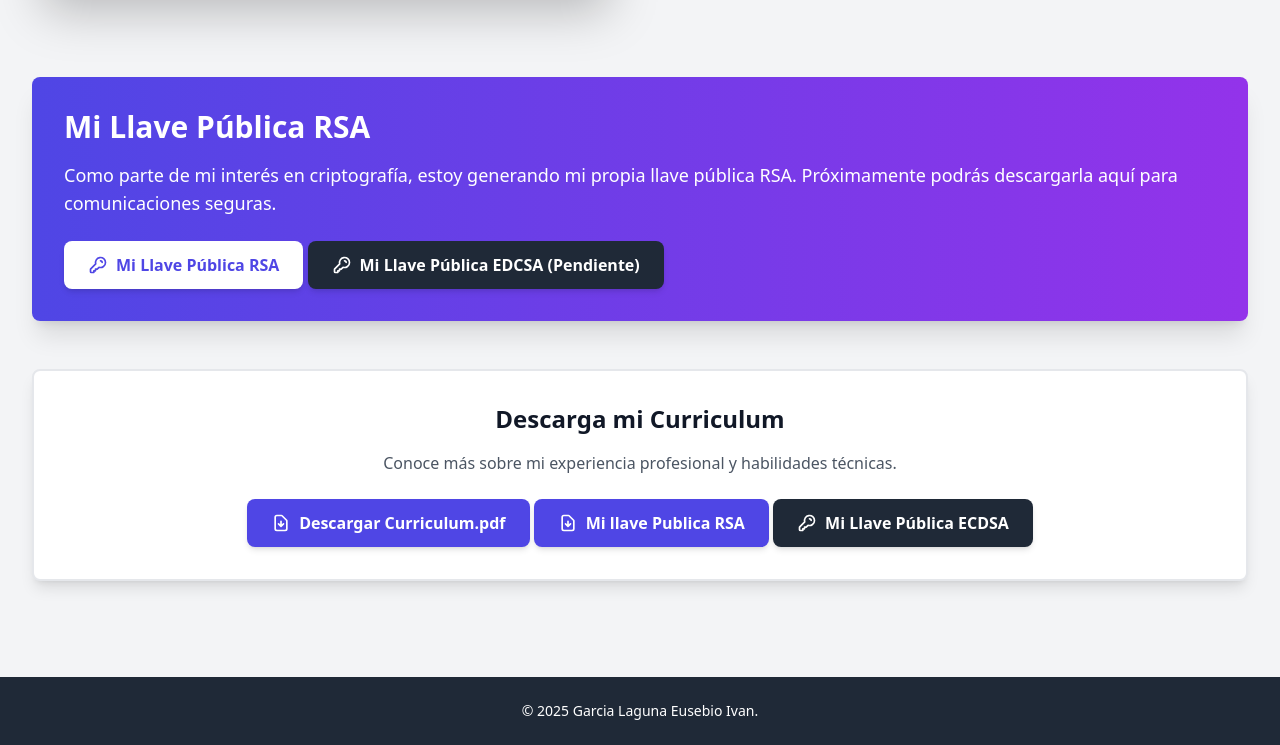
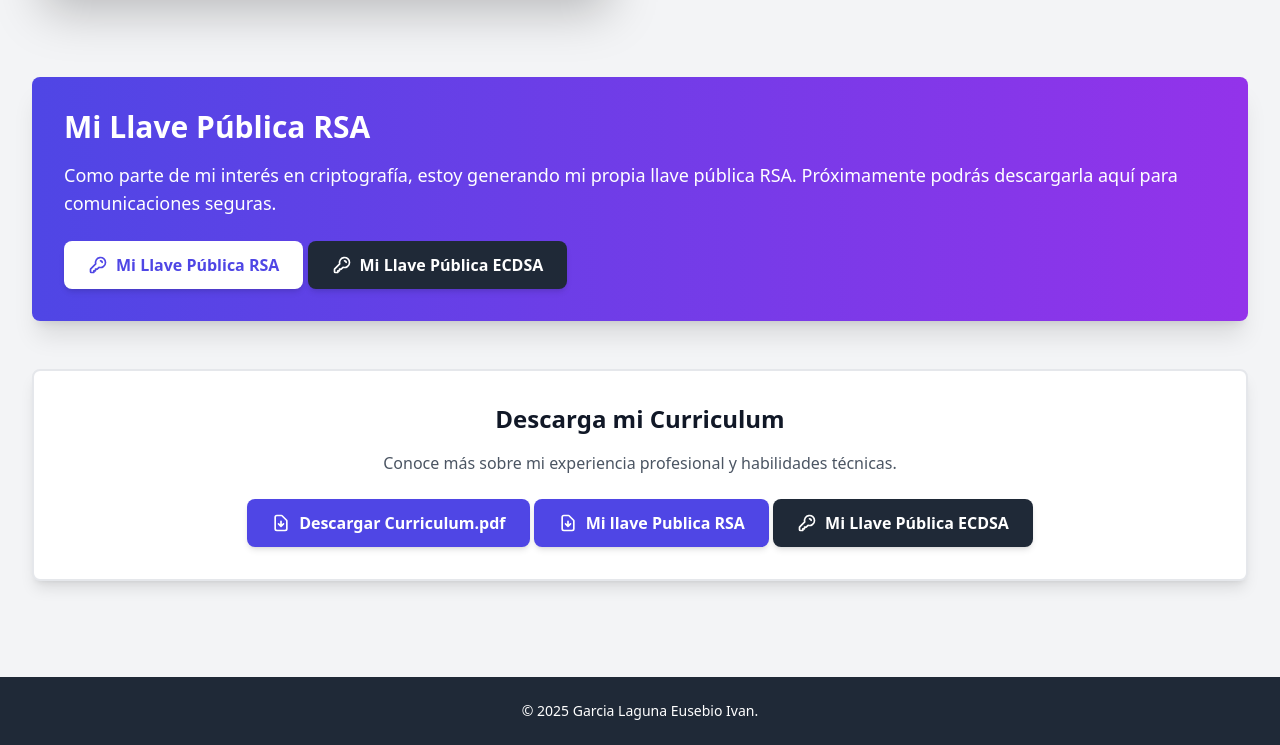
Before and after one commit to EusIvanGarLag/PagePersonal, a plain HTML site: page criptografia.html in a window 1280 px wide. Shown: the part 1629-2374 px from the top of the page. Drawn offline with nearby package versions, Linux system fonts and the light colour scheme.

Commit message:
correccion de ecdsa

```diff
--- a/criptografia.html
+++ b/criptografia.html
@@ -97,9 +97,9 @@
                     <svg class="w-5 h-5 mr-2" fill="none" stroke="currentColor" viewBox="0 0 24 24" xmlns="http://www.w3.org/2000/svg"><path stroke-linecap="round" stroke-linejoin="round" stroke-width="2" d="M15 7a2 2 0 012 2m4 0a6 6 0 01-7.743 5.743L11 17H9v2H7v2H4a1 1 0 01-1-1v-2.586a1 1 0 01.293-.707l5.964-5.964A6 6 0 1121 9z"></path></svg>
                     Mi Llave Pública RSA
                 </a>
-                                <a href="#" class="inline-flex items-center px-6 py-3 bg-gray-800 text-white font-semibold rounded-lg shadow-md hover:bg-gray-900 transition duration-300">
+                                <a href="./assets/clave_publica_GLEI.pem" class="inline-flex items-center px-6 py-3 bg-gray-800 text-white font-semibold rounded-lg shadow-md hover:bg-gray-900 transition duration-300">
                     <svg class="w-5 h-5 mr-2" fill="none" stroke="currentColor" viewBox="0 0 24 24" xmlns="http://www.w3.org/2000/svg"><path stroke-linecap="round" stroke-linejoin="round" stroke-width="2" d="M15 7a2 2 0 012 2m4 0a6 6 0 01-7.743 5.743L11 17H9v2H7v2H4a1 1 0 01-1-1v-2.586a1 1 0 01.293-.707l5.964-5.964A6 6 0 1121 9z"></path></svg>
-                    Mi Llave Pública EDCSA (Pendiente)
+                    Mi Llave Pública ECDSA
                 </a>
             </div>
         </div>
```
